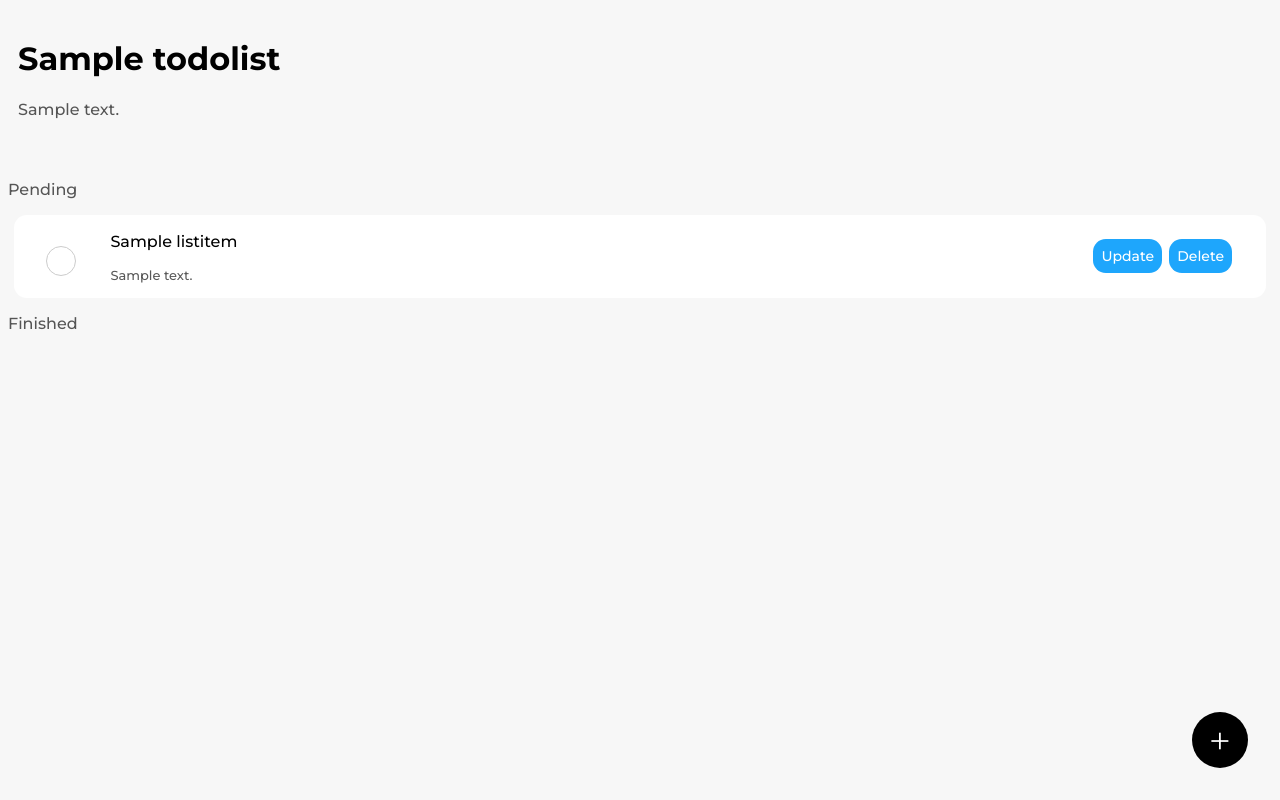
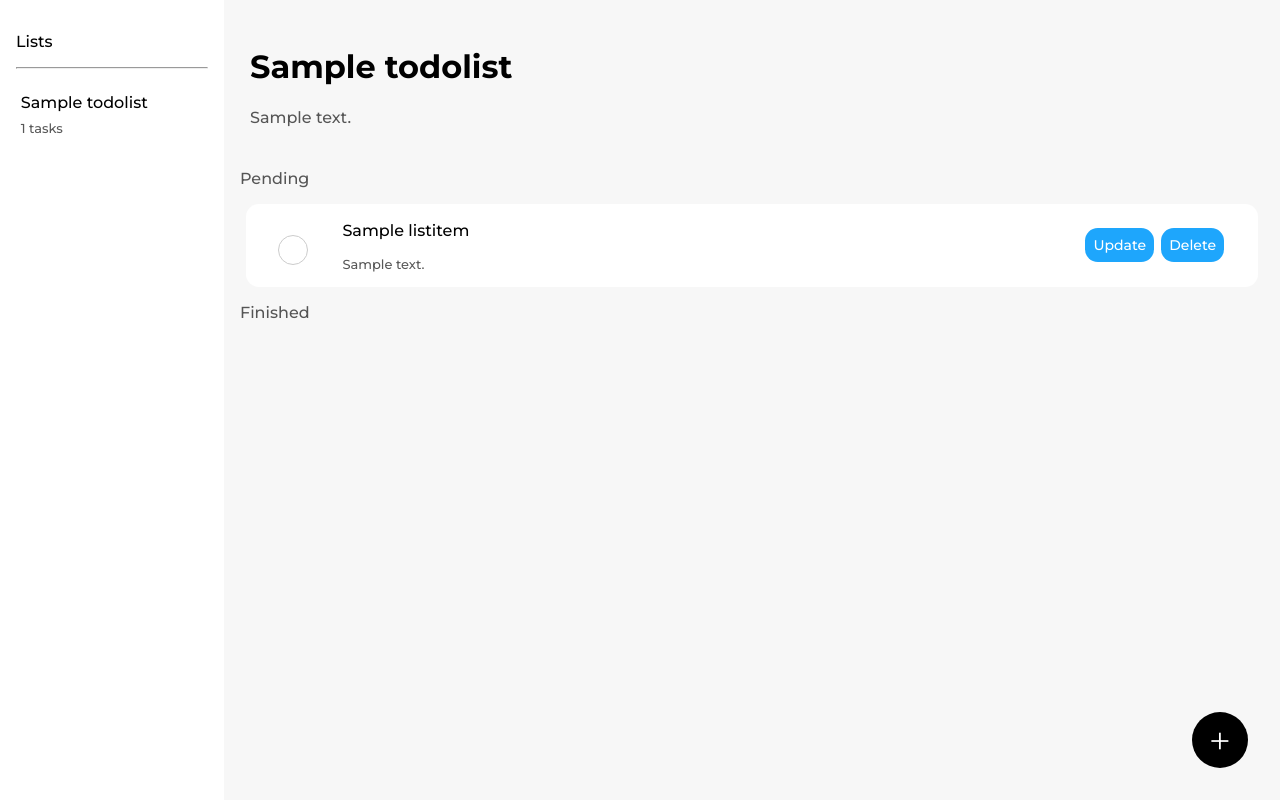
Before and after one commit to avibn/todovib, a Django app: page /list/1/ in a window 1280 px wide. Run offline with Django 3.2, Linux system fonts and the light colour scheme; a user stored in the database is signed in; tables that the repository leaves empty hold one stand-in row (values such as "Sample post").

Commit message:
added sidebar

```diff
--- a/src/apps/list/views/view_list.py
+++ b/src/apps/list/views/view_list.py
@@ -7,6 +7,7 @@ from ..models import TodoList
 class ViewList(View):
     def get(self, request, list_id, *args, **kwargs):
         todolist = get_object_or_404(TodoList, pk=list_id, owner=request.user)
-        context = {"list": todolist}
+        all_lists = TodoList.objects.filter(owner=request.user)
+        context = {"list": todolist, "all_lists": all_lists}
 
         return render(request, "list/view_list.html", context)
--- a/src/static/base.css
+++ b/src/static/base.css
@@ -2,6 +2,7 @@ body {
     font-family: 'Montserrat';
     font-weight: 400;
     background-color: rgb(247, 247, 247);
+    margin: 0;
 }
 
 .button-main {
--- a/src/static/view_list.css
+++ b/src/static/view_list.css
@@ -117,3 +117,35 @@
 .round input[type="checkbox"]:checked+label:after {
     opacity: 1;
 }
+
+
+/* Content section */
+
+.content {
+    display: flex;
+    flex-direction: row;
+    height: 100vh;
+}
+
+.side-nav {
+    flex: 1 1 15%;
+    background-color: #fff;
+    padding: 1rem;
+    overflow: auto;
+}
+
+.main-container {
+    flex: 1 1 80%;
+    padding: 1rem;
+    overflow: auto;
+}
+
+.side-nav-card {
+    color: black;
+    padding: 0.02rem 0.3rem;
+    border-radius: 0.3rem;
+}
+
+.side-nav-card:hover {
+    background-color: rgb(247, 247, 247);
+}
--- a/src/templates/list/view_list.html
+++ b/src/templates/list/view_list.html
@@ -8,12 +8,24 @@
 {% endblock stylesheets %}
 
 {% block body %}
+        <div class="content">
+            <div class="side-nav">
+                <p>Lists</p>
+                <hr>
+                {% for todolist in all_lists %}
+                <a href="{% url 'List:view' todolist.id %}" style="text-decoration:none;">
+                    <div class="side-nav-card">
+                        <p style="margin-bottom:0.5rem;">{{ todolist.name }}</p>
+                        <p class="desc-light" style="font-size:small;margin-top:0.1rem;">{{ todolist.items.all|length }} tasks</p>
+                    </div>
+                <a>
+                {% endfor %}
+            </div>
+            <div class="main-container">
                 <div class="list-info">
                     <h1>{{ list.name }}</h1>
                     <p class="desc-light">{{ list.description }}</p>
                 </div>
-        <br>
-
                 <a class="button-add-item" href="{% url 'List:add_item' list.id %}">+</a>
                 <p class="desc-light">Pending</p>
                 {% for item in list.items.all %}
@@ -40,5 +52,7 @@
                 </div>
                 {% endfor %}
                 <p class="desc-light">Finished</p>
+            </div>
+        </div>
 
 {% endblock body %}
```
Lines whose indentation alone changed are shown as unchanged.
